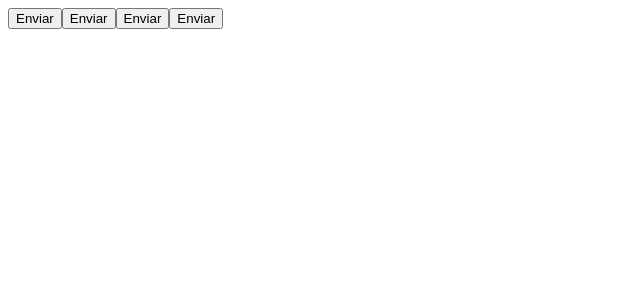
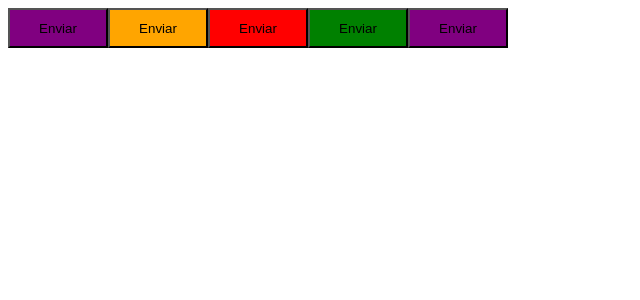
Before and after one commit to leonardofv/Pomodoro, a React (Vite) app: page / in a window 1280 px wide. Shown: the top 300 px of the page, without its empty margins (0-640 px from the left). Built offline with nearby package versions, Linux system fonts and the light colour scheme.

Commit message:
add styled components

```diff
--- a/src/App.tsx
+++ b/src/App.tsx
@@ -5,9 +5,10 @@
 
   return (
     <>
-      <Button />
-      <Button />
-      <Button />
+      <Button variant="primary" />
+      <Button variant="secondary" />
+      <Button variant="danger" />
+      <Button variant="success" />
       <Button />
     </>
   )
--- /dev/null
+++ b/src/components/button.styles.ts
@@ -0,0 +1,31 @@
+import styled from "styled-components";
+
+export type ButtonVariant = 'primary' | 'secondary' | 'danger' | 'success';
+
+interface ButtonContainerProps {
+    variant: ButtonVariant;
+}
+
+const buttonVariants = {
+    primary: 'purple',
+    secondary: 'orange',
+    danger: 'red',
+    success: 'green',
+};
+
+
+                                            //ButtonContainer receber as props
+export const ButtonContainer = styled.button<ButtonContainerProps>`
+
+    width: 100px;
+    height: 40px;
+    cursor: pointer;
+
+    //interpolação
+    ${props => {
+        return `
+            background-color: ${buttonVariants[props.variant]}
+        `
+    }}
+
+`
--- a/src/components/button.tsx
+++ b/src/components/button.tsx
@@ -1,5 +1,14 @@
+import { ButtonContainer, type ButtonVariant } from './button.styles';
+
+interface ButtonProps {
+    variant?: ButtonVariant
+}
 
 
-export function Button() {
-    return <button>Enviar</button>
-}
+export function Button( {variant = 'primary'}: ButtonProps ) {
+    return (
+        <ButtonContainer
+            variant={variant}>Enviar
+        </ButtonContainer>
+    );
+};
```
